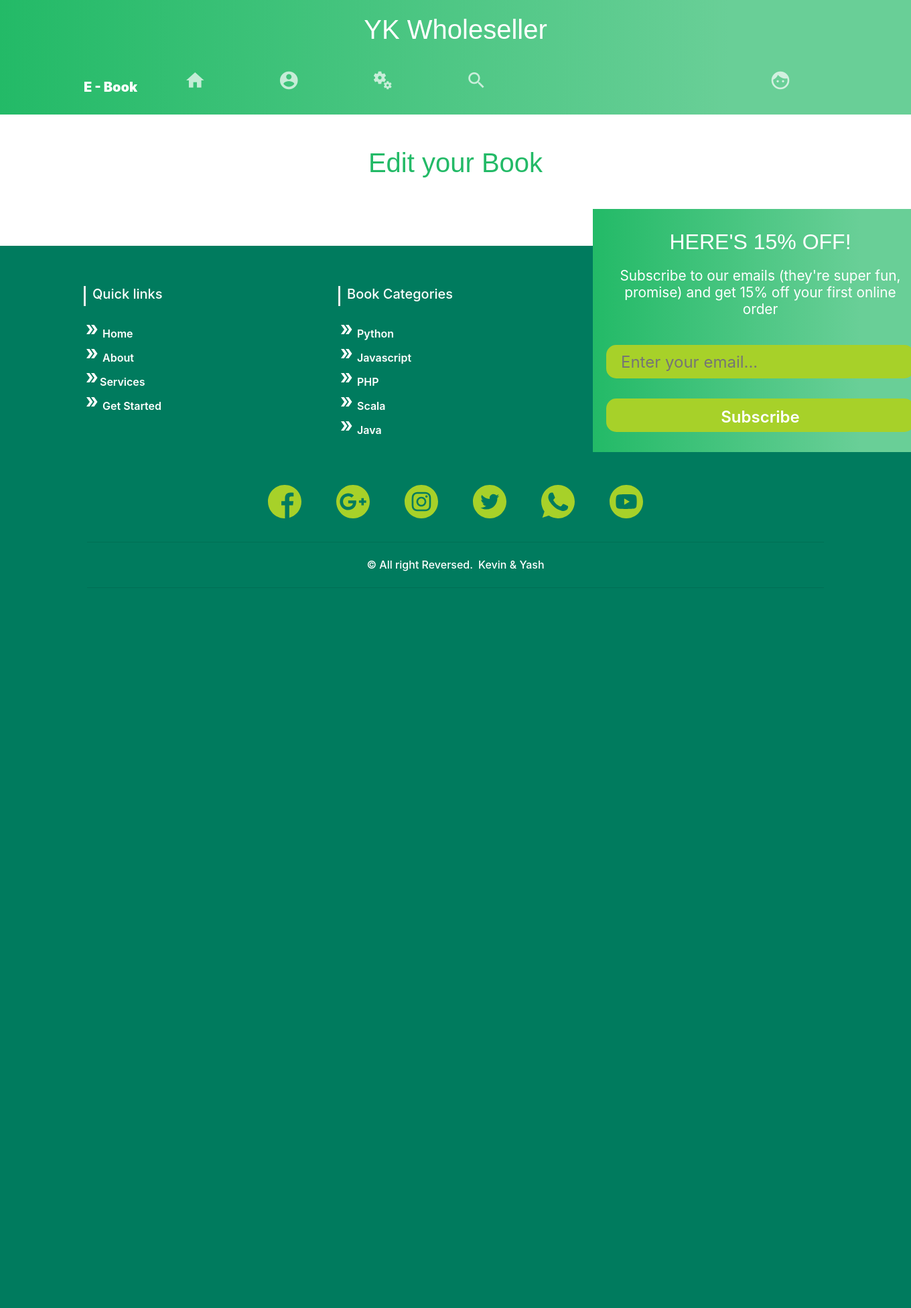
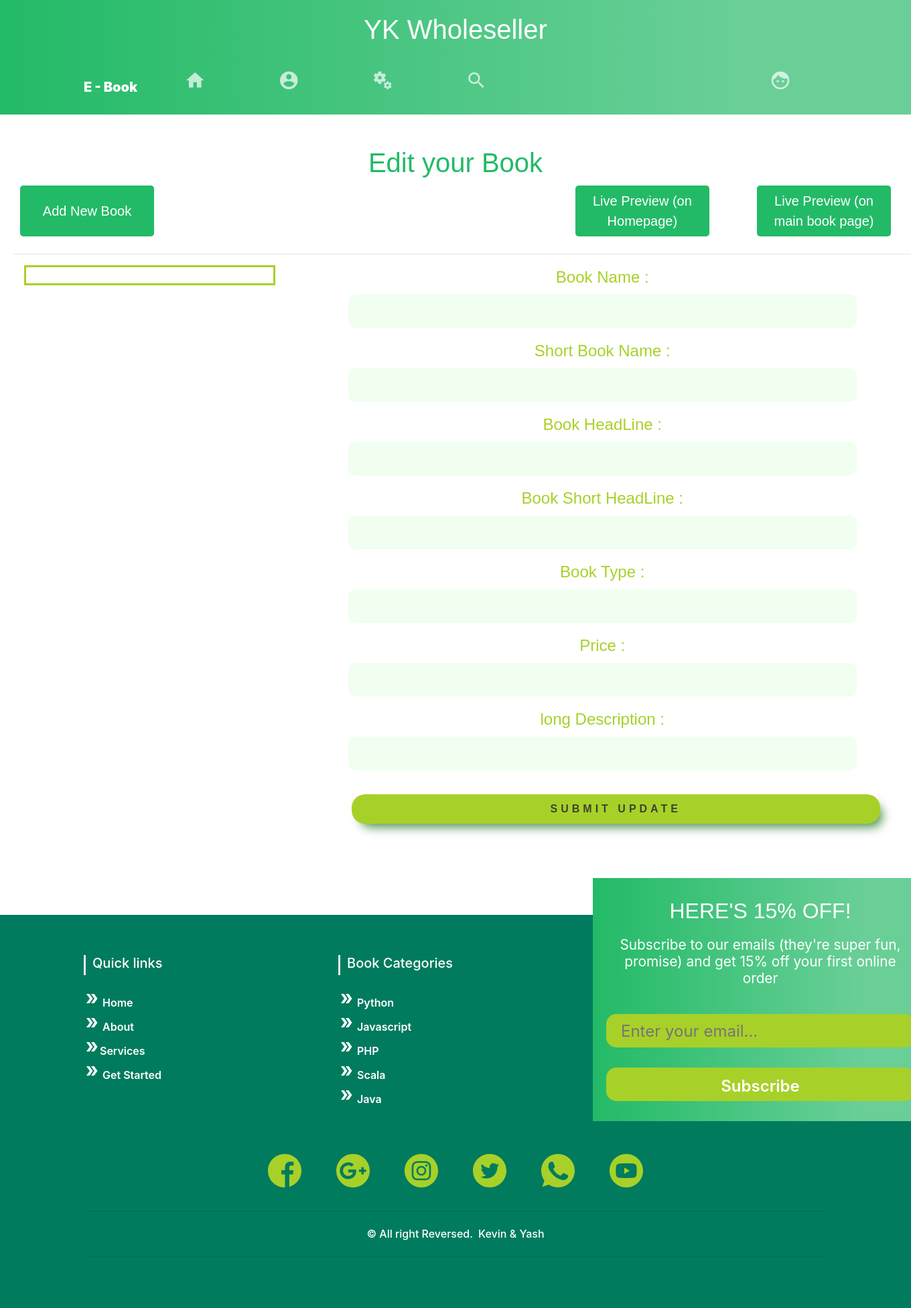
Before and after one commit to KevinThoriya/Book_e_commerce_django, a Django app: template app1/templates/app1/next_level/seller_book_edit.html in a window 1360 px wide; the page is wider, and only the part inside the window is pictured. Shown: that part at 67% size. Before the commit the page ends 853 px from the top of that part, so only its background shows below. Run offline with Django 3.2, Linux system fonts and the light colour scheme; the template is opened without the code that fills it: values that come from a table or form of the project are taken from there, others are empty; data comes from the database, SQL or seed files in the repository; some libraries are stand-ins or nearby versions; some web fonts are replaced.

Commit message:
added a edit page button

```diff
--- a/app1/static/app1/css/res_style.css
+++ b/app1/static/app1/css/res_style.css
@@ -17,6 +17,7 @@
     margin: 0;
     padding: 0;
     height: 100vh;
+    overflow-x: hidden;
 
 }
 .navbar-brand  {
@@ -913,6 +914,27 @@
 .table_row .material-icons {
     cursor: pointer;
 }
+.book_profile{
+    width: 375px;
+    margin: 0;
+    overflow: hidden;
+    padding: 0px;
+    margin: auto;
+    height: auto;
+    border: 3px solid #a7d129;
+}
+.book_profile img{
+    object-fit: scale-down;
+}
+.edit_book-input{
+    color: #3e432e;
+    border : 0;
+    height: 50px;
+}
+.just-space-between{
+    justify-content: space-between;
+    display: flex;
+}
 
 
 
@@ -941,6 +963,7 @@
 /* width */
 ::-webkit-scrollbar {
     width: 5px;
+    height: 5px;
   }
 
   /* Track */
--- a/app1/templates/app1/next_level/seller_book_edit.html
+++ b/app1/templates/app1/next_level/seller_book_edit.html
@@ -8,8 +8,73 @@
   <center>
       <h1 class="green-text mt-5">
           Edit your Book
+          <div class="w-100">
+            <div class="just-space-between">
+              <button class=" btn-lg  add-new-button "> Add New Book </button>
+              <div>
+                <button class=" btn-lg  add-new-button "> Live Preview (on Homepage) </button>
+                <button class=" btn-lg  add-new-button "> Live Preview (on main book page) </button>
+              </div>
+            </div>
+          </div>
       </h1>
-  </center>
+
+      <hr>
+      <form action="">
+          <div class="form-row">
+              <div class="col-sm-4 w-100">
+                <div class="image_field_div book_profile">
+                    <img src="{{ image_url }}" class="image_field_img" alt="" width="375">
+                    <input type="file" name="profile_pic" id="profile_pic" data-input="image" class="d-none update_profile">
+                    <div class="image_field_hover ">
+                      <span class="material-icons mr-2">edit</span> Edit
+                    </div>
+                </div>
+
+              </div>
+              <div class="ml-5 form-group col-lg-7">
+                <div class="w-100">
+                  <div class="form-group col-md-12">
+                    <label class="black-text">Book Name : </label>
+                    <input type="text" name="book_name" class="edit_book-input w-100" value='{{ book_name }}'>
+                  </div>
+                  <div class="form-group col-md-12">
+                    <label class="black-text">Short Book Name : </label>
+                    <input type="text" name="book_short_name" class="edit_book-input w-100" value='{{ book_short_name }}'>
+                  </div>
+                  <div class="form-group col-md-12">
+                    <label class="black-text">Book HeadLine : </label>
+                    <input type="text" name="book_headline" class="edit_book-input w-100" value='{{ book_headline }}'>
+                  </div>
+                  <div class="form-group col-md-12">
+                    <label class="black-text">Book Short HeadLine : </label>
+                    <input type="text" name="short_headline" class="edit_book-input w-100" value='{{ short_headline }}'>
+                  </div>
+                  <div class="form-group col-md-12">
+                    <label class="black-text">Book Type : </label>
+                    <input type="text" name="book_type" class="edit_book-input w-100" value='{{ book_type }}'>
+                  </div>
+                  <div class="form-group col-md-12">
+                    <label class="black-text">Price : </label>
+                    <input type="text" name="price" class="edit_book-input w-100" value='{{ price }}'>
+                  </div>
+                  <div class="form-group col-md-12">
+                    <label class="black-text">long Description : </label>
+                    <input type="text" name="long_disc" class="edit_book-input w-100" value='{{ long_disc }}'>
+                  </div>
+                  <button class="profile_submit "> Submit Update </button>
+
+              </div>
+
+
+            </div>
+          </div>
+      </form>
+
+    </center>
+
+
+
   {% include 'app1/next_level/conponents/fotter.html' %}
 
 {% endblock %}
```
Also changed, not shown: app1/next_level/next_level_views.py (+14 -0 lines).
